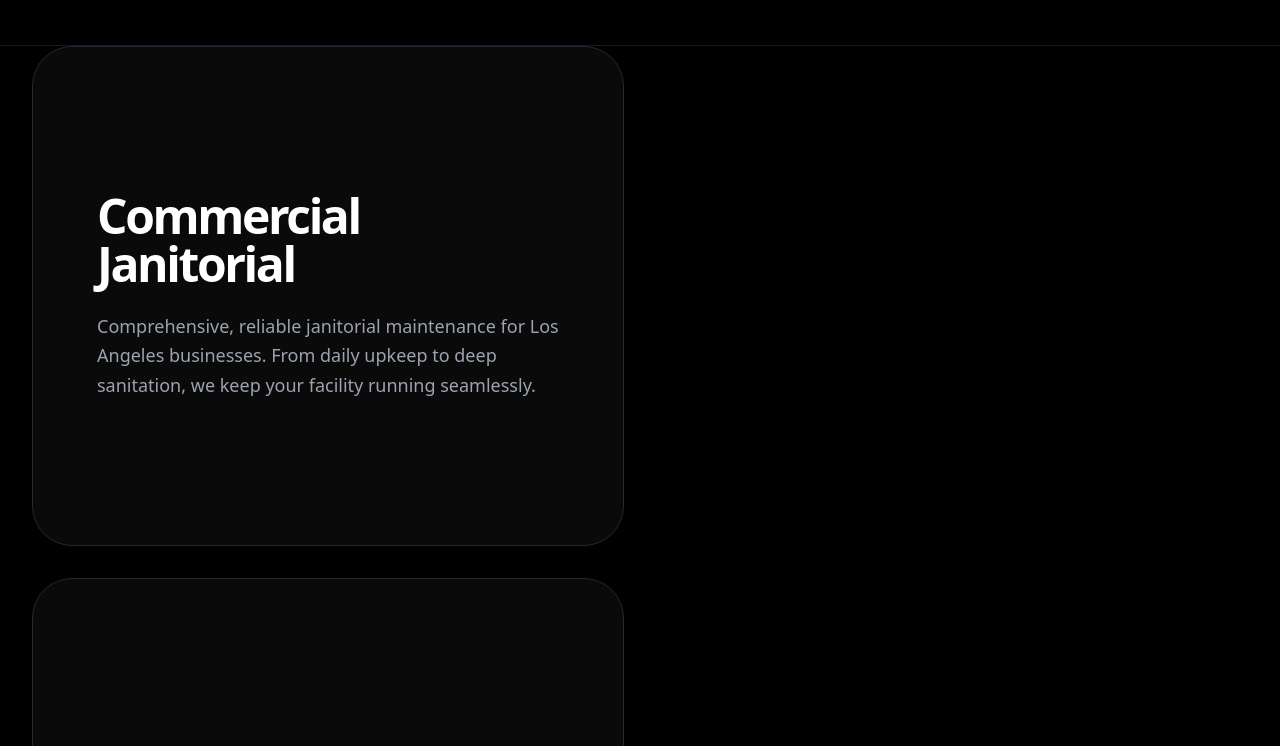
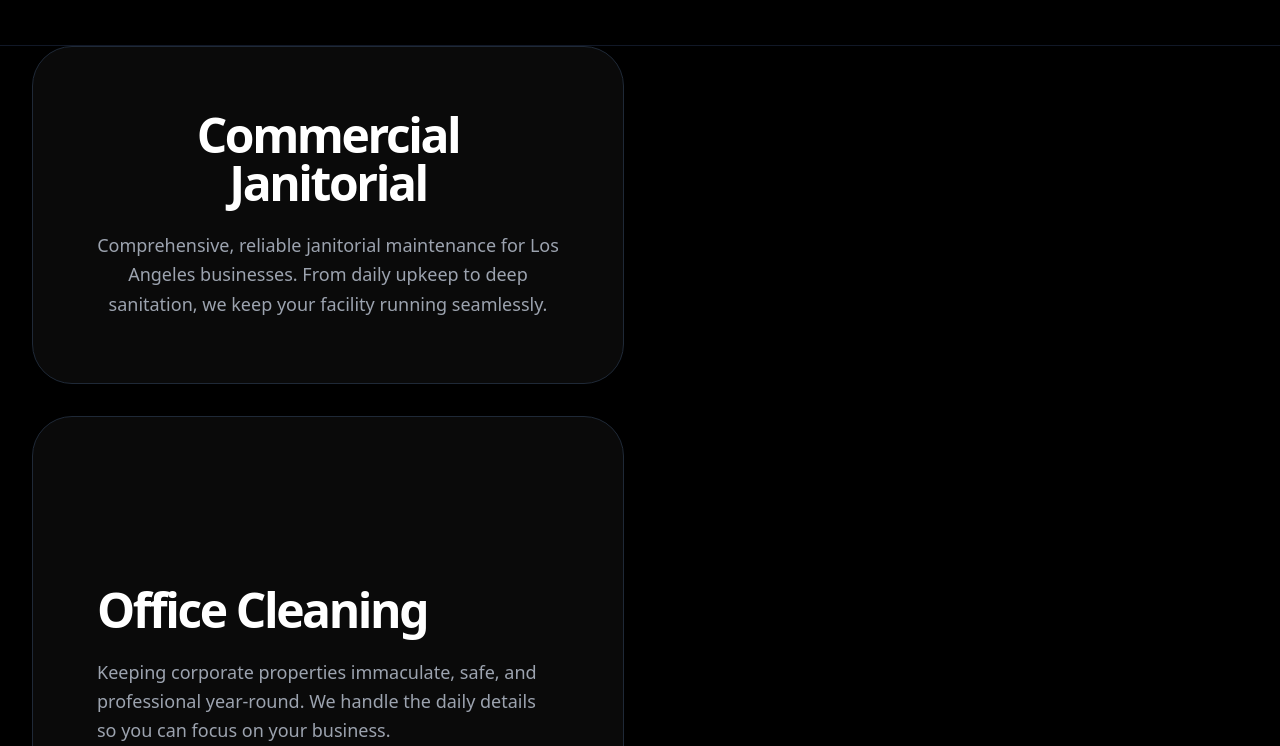
Before and after one commit to vmiguelt01-spec/janitorial-website, a website: page services.html in a window 1280 px wide. Shown: the part 744-1490 px from the top of the page. Drawn offline with nearby package versions, Linux system fonts and the light colour scheme; files that its build step writes are made by us from their sources.

Commit message:
Update services.html

```diff
--- a/services.html
+++ b/services.html
@@ -154,7 +154,7 @@ class="bg-black text-white font-sans antialiased">
  <section class="pb-32 px-4 sm:px-6 lg:px-8 max-w-7xl mx-auto space-y-8">
 
     <div class="grid grid-cols-1 md:grid-cols-2 gap-8 items-stretch">
-        <div class="bg-[#0a0a0a] rounded-[40px] p-10 md:p-16 flex flex-col justify-center border border-gray-800 hover:border-gray-600 transition duration-500 h-[500px]">
+        <div class="bg-[#0a0a0a] rounded-[40px] p-10 md:p-16 flex flex-col justify-center border border-gray-800 hover:border-white transition duration-500 text-center">
             <h2 class="text-3xl md:text-5xl font-black tracking-tighter mb-6">Commercial Janitorial</h2>
             <p class="text-gray-400 text-lg leading-relaxed">Comprehensive, reliable janitorial maintenance for Los Angeles businesses. From daily upkeep to deep sanitation, we keep your facility running seamlessly.</p>
         </div>
```
